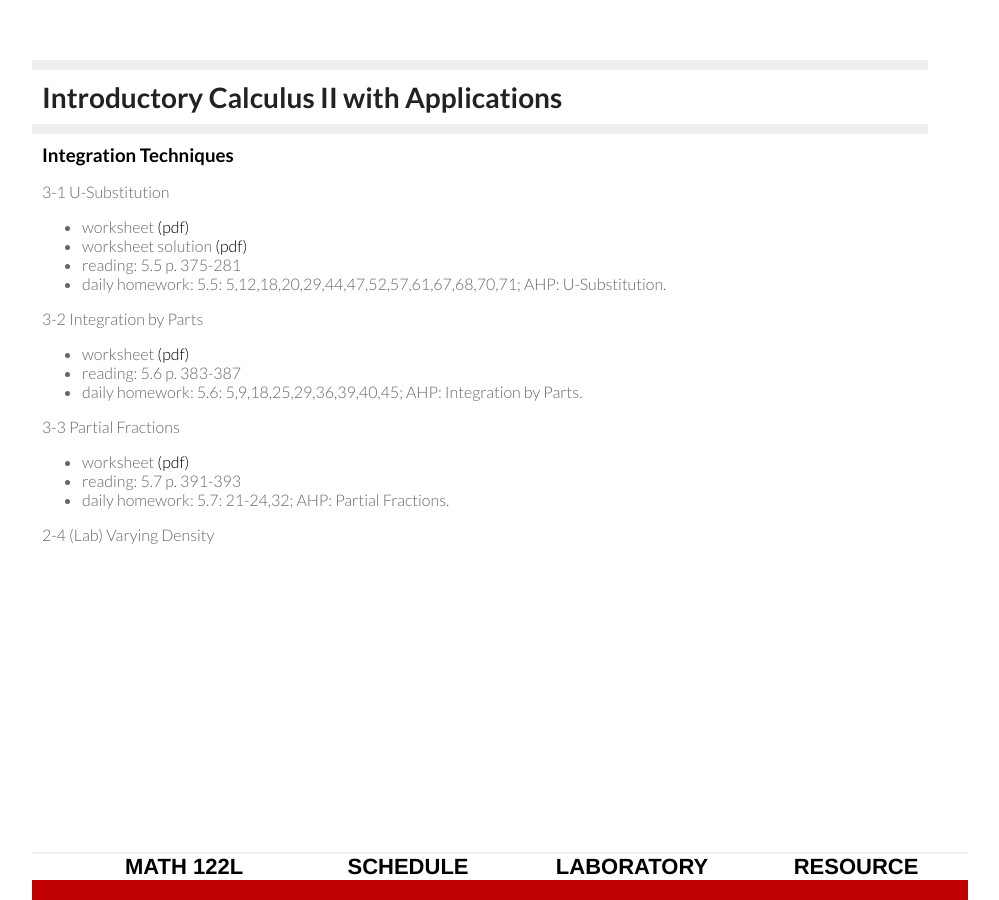
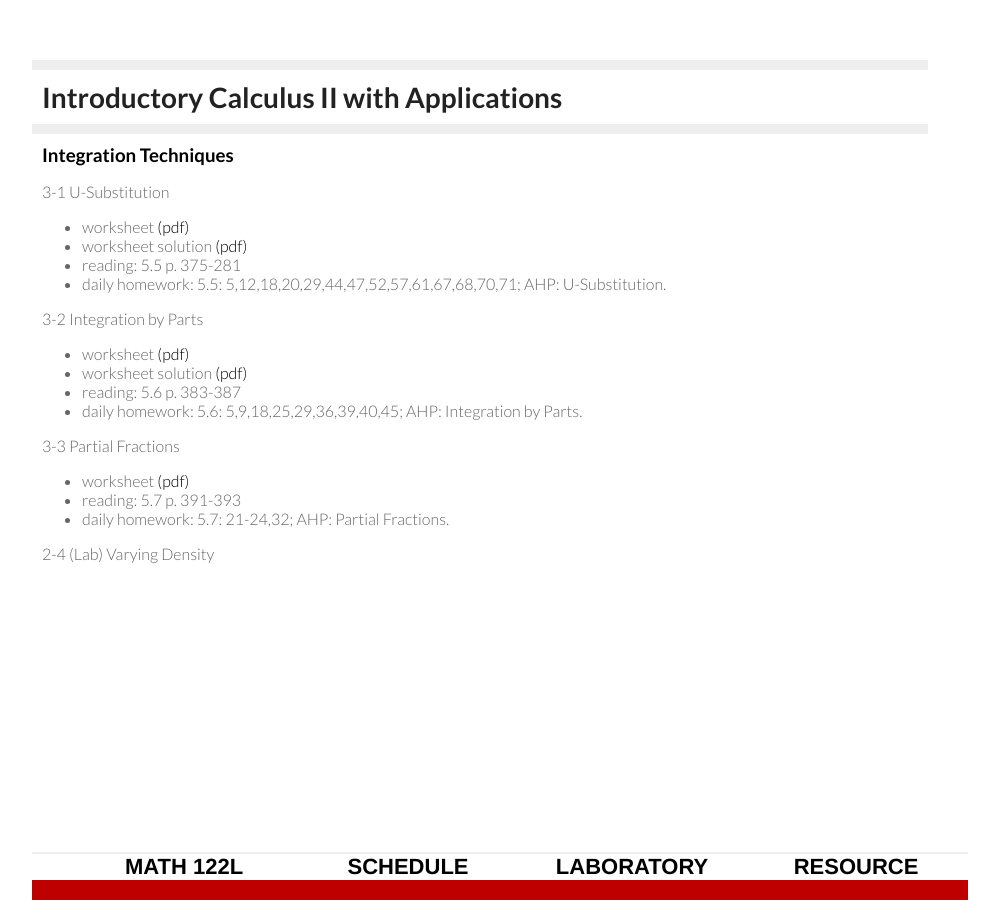
Before and after one commit to sshanshans/calculus2, a Jekyll site: the page built from schedule/week3/week3.md, in a window 1280 px wide. Shown: the whole page, without its empty margins (160-1159 px from the left). Built offline with Jekyll 4.4.1, drawn with Linux system fonts in a browser that asks for light colours.

Commit message:
3-2 solution

```diff
--- a/schedule/week3/week3.md
+++ b/schedule/week3/week3.md
@@ -15,6 +15,7 @@ description: weekly schedule
 3-2 Integration by Parts
 
 * worksheet [(pdf)](\calculus2\schedule\week3\3-2Shan.pdf)   <br>
+* worksheet solution [(pdf)](\calculus2\schedule\week3\3-2ShanSolutions.pdf)
 * reading: 5.6 p. 383-387  <br>
 * daily homework: 5.6: 5,9,18,25,29,36,39,40,45; AHP: Integration by Parts.  <br>
 
```
